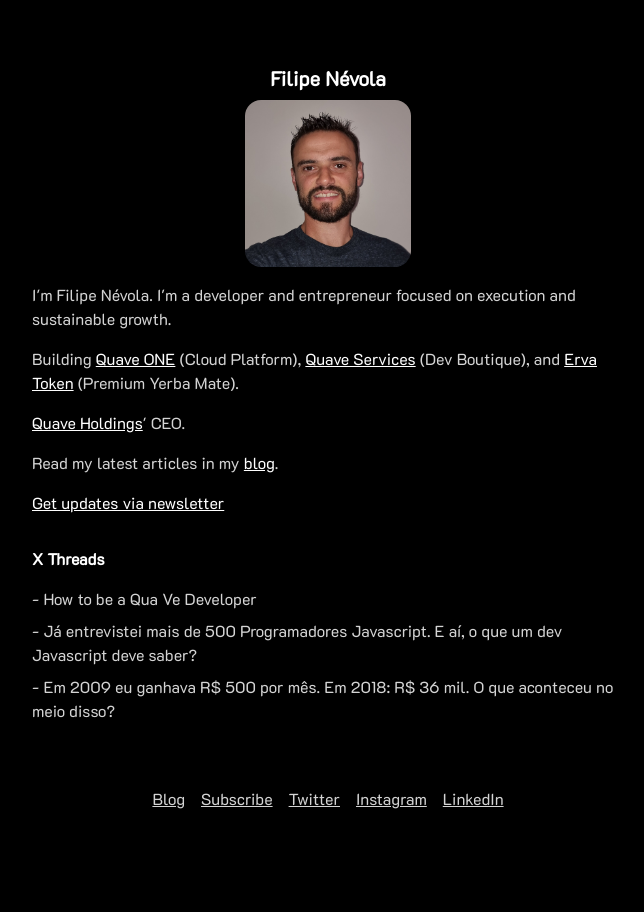
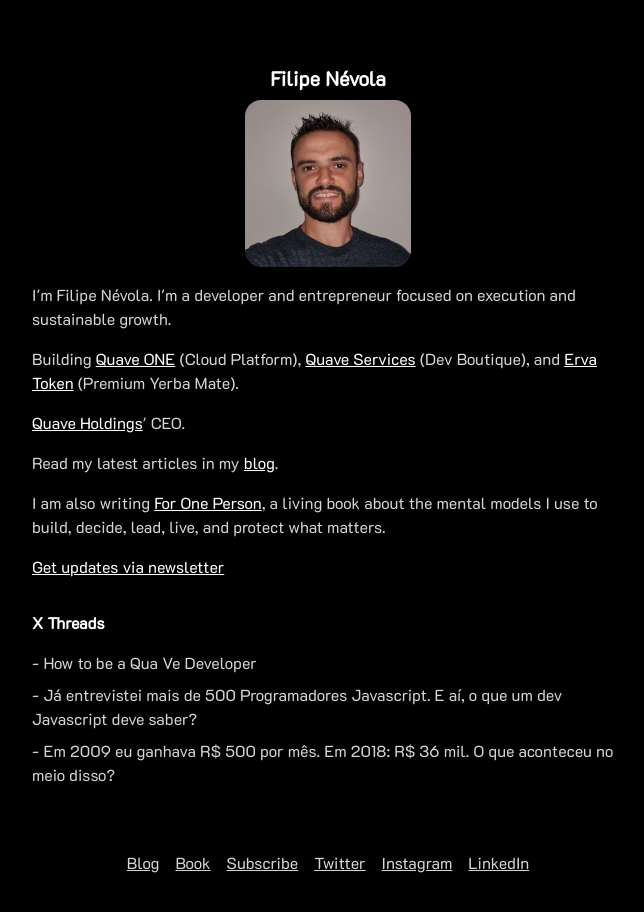
Before and after one commit to filipenevola/filipenevola, a Next.js app: page / in a window 1280 px wide. Shown: the top 912 px of the page, without its empty margins (312-956 px from the left). Before the commit the page ends 875 px from the top, so only its background shows below. Built offline with nearby package versions, Linux system fonts and the light colour scheme.

Commit message:
Add book callout

```diff
--- a/app/page.js
+++ b/app/page.js
@@ -50,6 +50,14 @@
             </a>
             .
           </p>
+          <p className="text-neutral-300">
+            I am also writing{' '}
+            <a href="https://foroneperson.com" className="underline text-white hover:text-neutral-400">
+              For One Person
+            </a>
+            , a living book about the mental models I use to build, decide, lead,
+            live, and protect what matters.
+          </p>
           <div className="text-neutral-300">
             <NewsletterCTA variant="inline-standalone" />
           </div>
--- a/components/layout.js
+++ b/components/layout.js
@@ -25,6 +25,9 @@
           <Link href="/blog" className="underline hover:text-neutral-400 transition-colors">
             Blog
           </Link>
+          <a href="https://foroneperson.com" className="underline hover:text-neutral-400 transition-colors">
+            Book
+          </a>
           <NewsletterCTA />
           <a href="https://twitter.com/FilipeNevola" className="underline hover:text-neutral-400 transition-colors">
             Twitter
```
